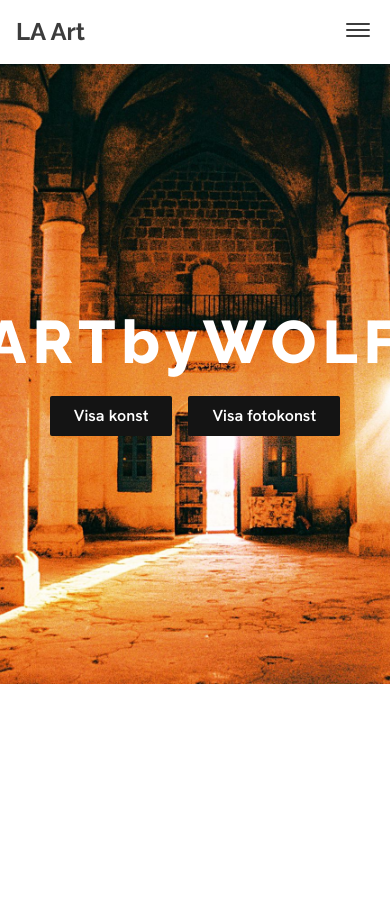
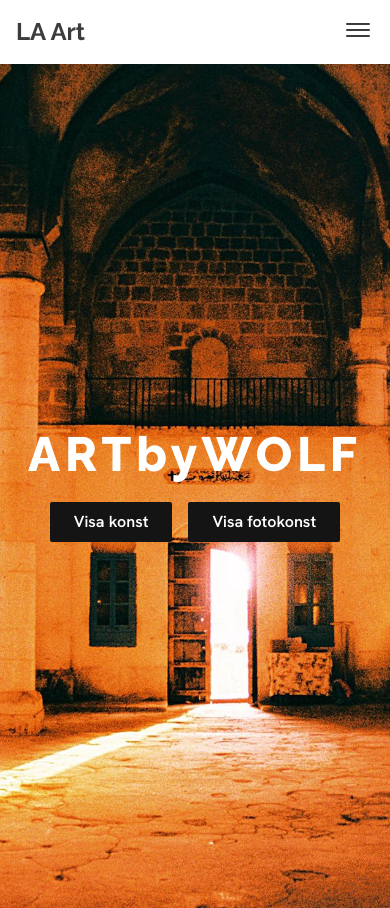
Before and after one commit to RozlinA/Art-Gallery-Degree-Project, a React (Vite) app: page / in a window 390 px wide. Before the commit the page ends 844 px from the top, so only its background shows below. Built offline with nearby package versions, Linux system fonts and the light colour scheme; no server answers.

Commit message:
Add responsiveness to Home page

```diff
--- a/src/pages/Home.tsx
+++ b/src/pages/Home.tsx
@@ -4,12 +4,12 @@ import { Link } from "react-router-dom";
 export const Home = () => {
   return (
     <>
-      <section className="w-screen h-[620px]">
+      <section className="w-screen h-screen md:h-[620px]">
         <div
           className="w-full h-full bg-cover bg-center flex flex-col justify-center items-center gap-6"
           style={{ backgroundImage: `url(${backgroundImage})` }}
         >
-          <h1 className="text-6xl text-white font-extrabold tracking-widest text-center">
+          <h1 className="text-5xl md:text-6xl text-white font-extrabold tracking-widest text-center">
             ARTbyWOLF
           </h1>
 
```
